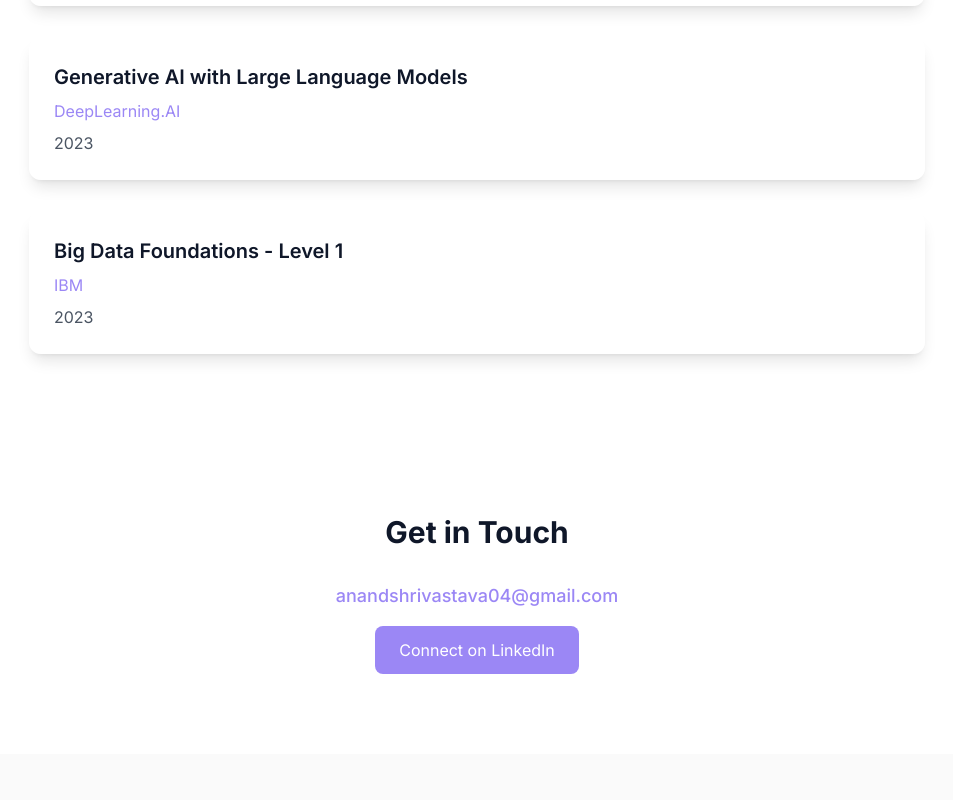
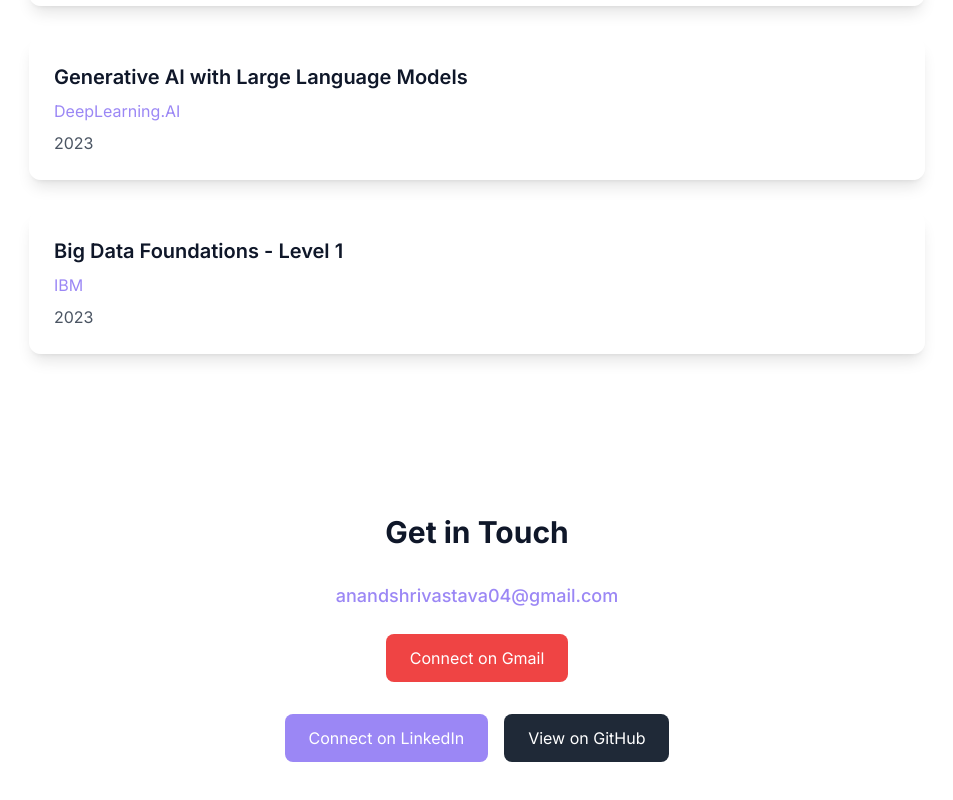
Before and after one commit to Anand1895/anand-portfolio, a React (Vite) app: page / in a window 1280 px wide. Shown: the part 4174-4974 px from the top of the page, without its empty margins (163-1116 px from the left). Before the commit the page ends 4928 px from the top, so only its background shows below. Built offline with nearby package versions, Linux system fonts and the light colour scheme.

Commit message:
Add buttons for Gmail and GitHub
Implemented buttons to connect via Gmail and GitHub on the contact section of the homepage. The Gmail button now links to the user's email, and a new GitHub button has been added that links to the specified GitHub profile.
[skip gpt_engineer]

```diff
--- a/src/pages/Index.tsx
+++ b/src/pages/Index.tsx
@@ -108,15 +108,33 @@ const Index = () => {
             >
               anandshrivastava04@gmail.com
             </a>
-            <div className="mt-4">
+            <div className="mt-6 space-y-4">
               <a
-                href="https://www.linkedin.com/in/anand1895"
+                href="mailto:anandshrivastava04@gmail.com"
                 target="_blank"
                 rel="noopener noreferrer"
-                className="inline-block px-6 py-3 bg-primary text-white rounded-lg hover:bg-primary/90 transition-colors"
+                className="inline-block w-full sm:w-auto px-6 py-3 bg-red-500 text-white rounded-lg hover:bg-red-600 transition-colors mb-4"
               >
-                Connect on LinkedIn
+                Connect on Gmail
               </a>
+              <div className="flex flex-col sm:flex-row justify-center gap-4">
+                <a
+                  href="https://www.linkedin.com/in/anand1895"
+                  target="_blank"
+                  rel="noopener noreferrer"
+                  className="inline-block px-6 py-3 bg-primary text-white rounded-lg hover:bg-primary/90 transition-colors"
+                >
+                  Connect on LinkedIn
+                </a>
+                <a
+                  href="https://github.com/Anand1895"
+                  target="_blank"
+                  rel="noopener noreferrer"
+                  className="inline-block px-6 py-3 bg-gray-800 text-white rounded-lg hover:bg-gray-900 transition-colors"
+                >
+                  View on GitHub
+                </a>
+              </div>
             </div>
           </div>
         </div>
```
